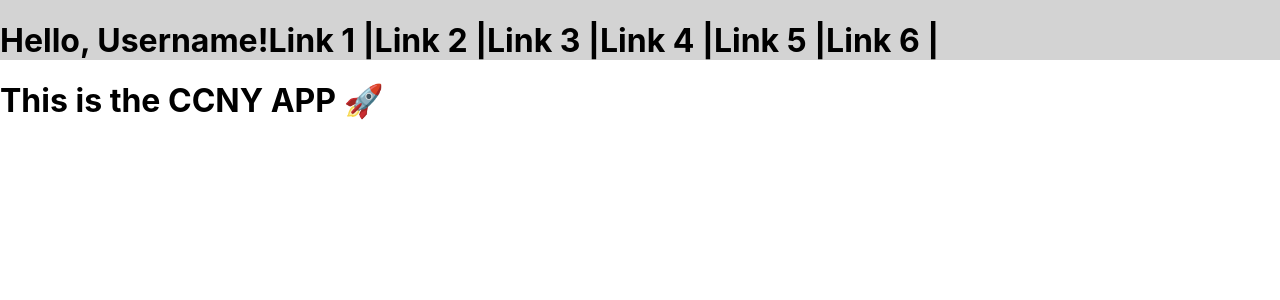
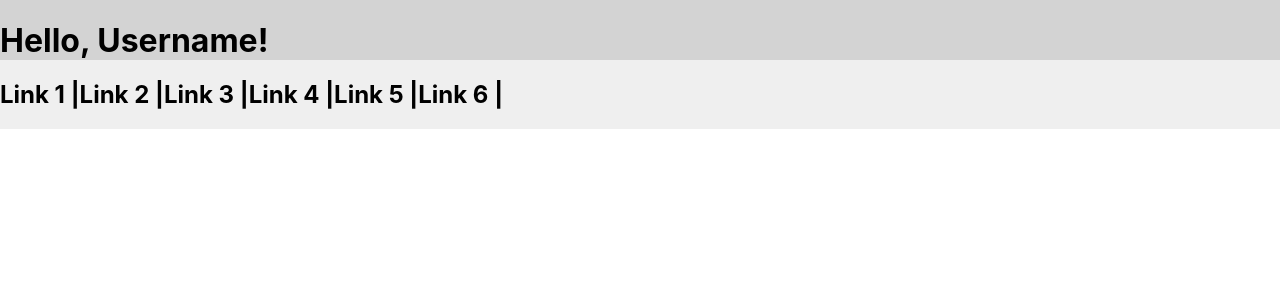
Before and after one commit to JSPlatt/ccny, a React (Create React App) app: page / in a window 1280 px wide. Shown: the top 300 px of the page. Built offline with nearby package versions, Linux system fonts and the light colour scheme.

Commit message:
how to make it look?

```diff
--- a/src/App.js
+++ b/src/App.js
@@ -1,11 +1,12 @@
 import './App.css';
 import Header from './components/Header/Header';
+import HeaderLinks from './components/HeaderLinks/HeaderLinks';
 
 function App() {
   return (
     <div className="App">
       <Header/>
-      <h1>This is the CCNY APP 🚀 </h1>
+      <HeaderLinks/>
     </div>
   );
 }
--- a/src/components/Header/Header.js
+++ b/src/components/Header/Header.js
@@ -1,5 +1,4 @@
 import React from 'react'
-import HeaderLinks from '../HeaderLinks/HeaderLinks'
 import './Header.css'
 
 function Header() {
@@ -8,7 +7,6 @@ function Header() {
             <div className='header__top'>
                 <h1>Hello, Username!</h1>
             </div>
-            <HeaderLinks/>
         </div>
     )
 }
--- a/src/components/HeaderLinks/HeaderLInks.css
+++ b/src/components/HeaderLinks/HeaderLInks.css
@@ -1,4 +1,6 @@
 .header__links {
     display: flex;
-    align-items: space-evenly;
+    width: 100%;
+   align-items: center;
+    background-color: #efefef;
 }
--- a/src/components/HeaderLinks/HeaderLinks.js
+++ b/src/components/HeaderLinks/HeaderLinks.js
@@ -1,14 +1,15 @@
 import React from 'react'
+import './HeaderLinks.css'
 
 function HeaderLinks() {
     return (
         <div className='header__links'>
-            <h1>Link 1 |</h1> <br/>
-            <h1>Link 2 |</h1> <br/>
-            <h1>Link 3 |</h1> <br/>
-            <h1>Link 4 |</h1> <br/>
-            <h1>Link 5 |</h1> <br/>
-            <h1>Link 6 |</h1> <br/>
+                <h2>Link 1 |</h2>
+                <h2>Link 2 |</h2>
+                <h2>Link 3 |</h2>
+                <h2>Link 4 |</h2>
+                <h2>Link 5 |</h2>
+                <h2>Link 6 |</h2>
         </div>
     )
 }
```
